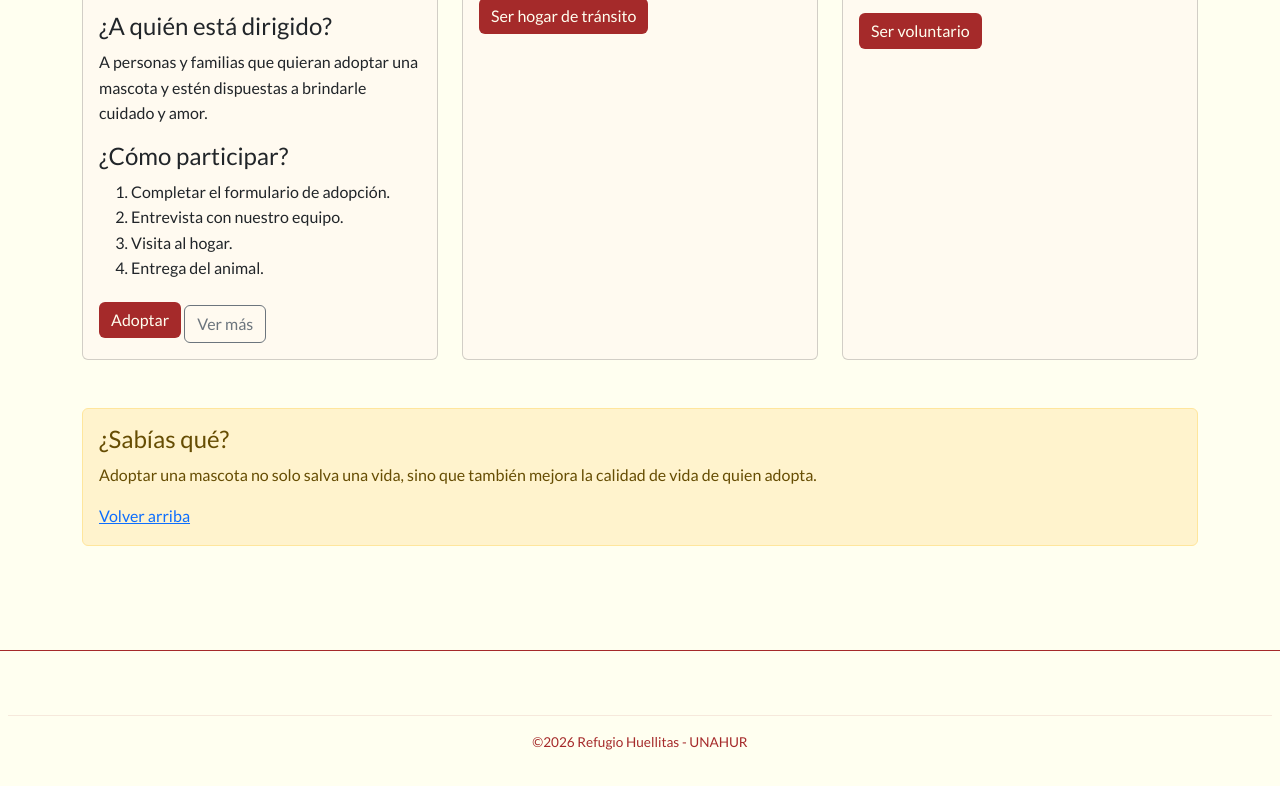
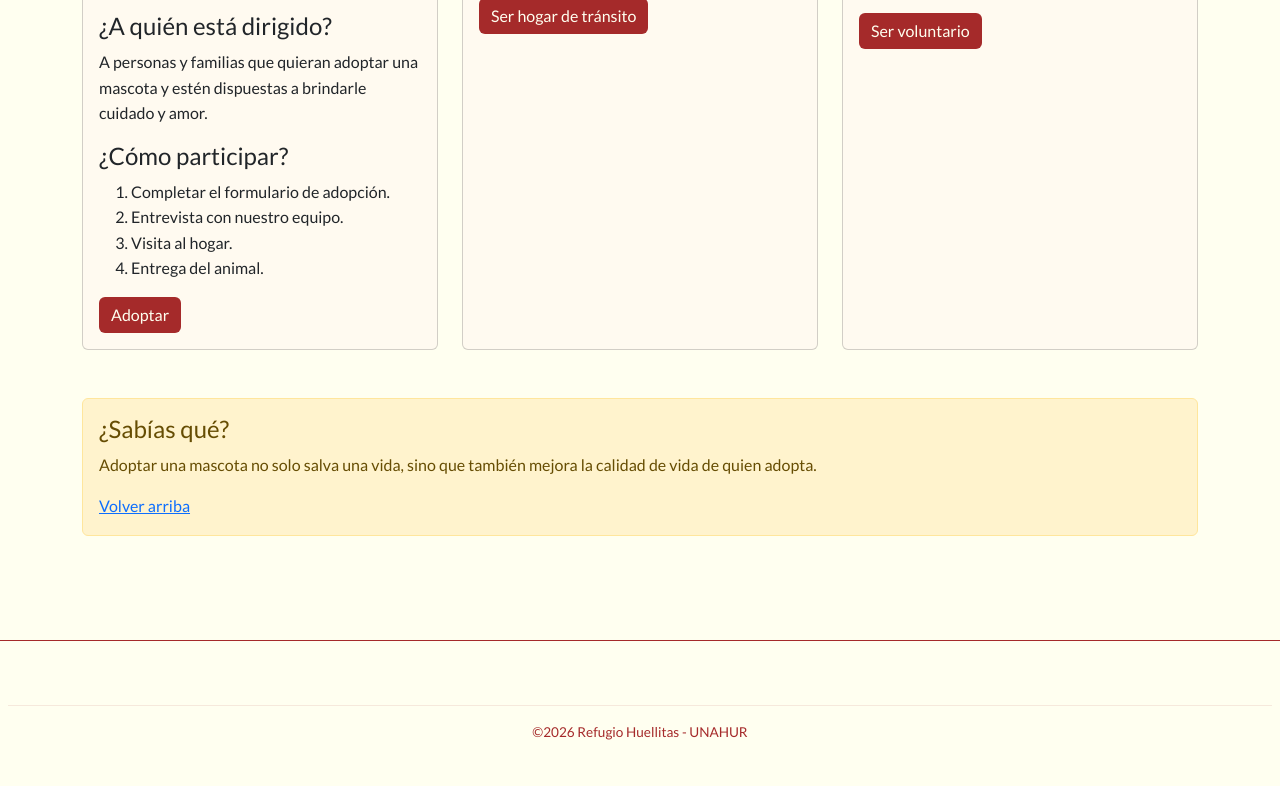
Before and after one commit to Matibz7/Tp-Taller-de-mercado-web, a plain HTML site: page programas.html in a window 1280 px wide. Shown: the part 879-1665 px from the top of the page. Drawn offline with nearby package versions, Linux system fonts and the light colour scheme.

Commit message:
Update programas.html

```diff
--- a/programas.html
+++ b/programas.html
@@ -111,9 +111,7 @@
                         Adoptar
                     </a>
 
-                    <button id="btn-vermas" class="btn btn-outline-secondary mt-2">
-                        Ver más
-                    </button>
+
 
                     <div id="info-extra" style="display:none;" class="mt-3">
                         <hr>
```
